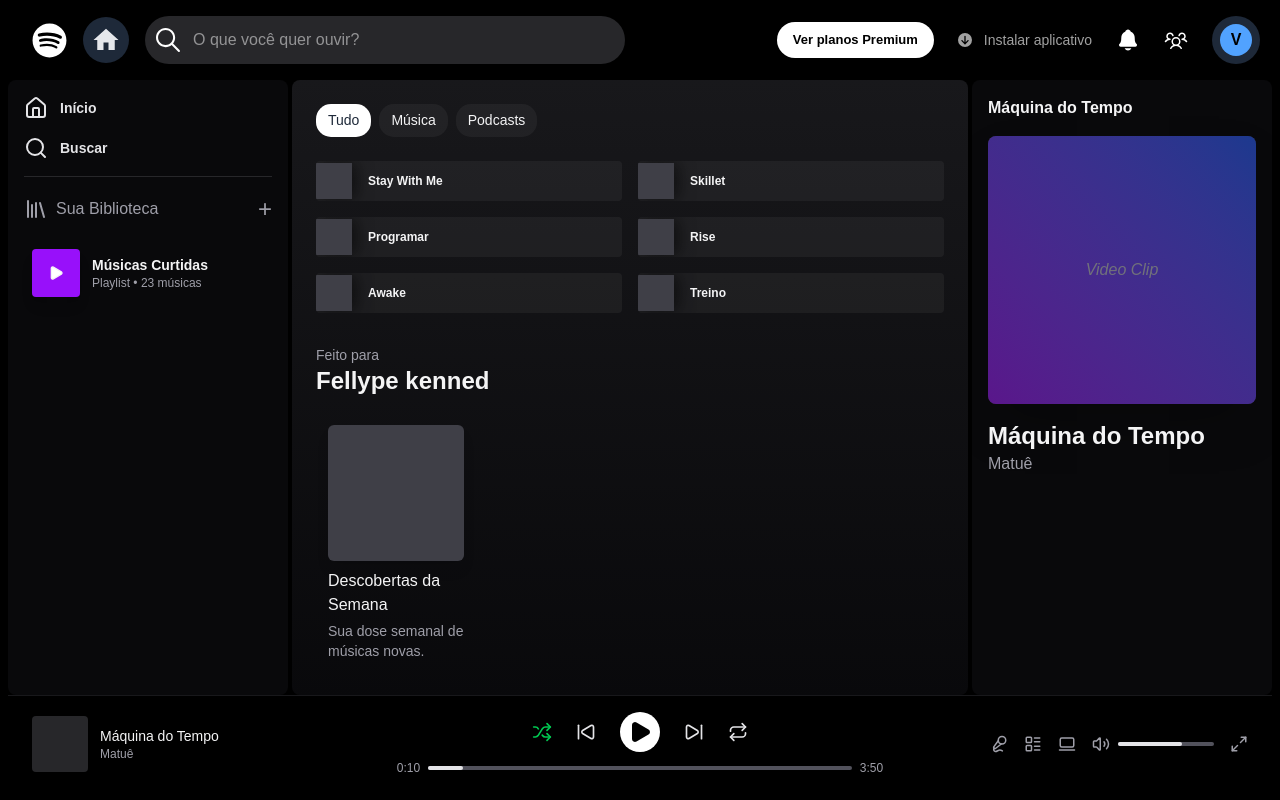
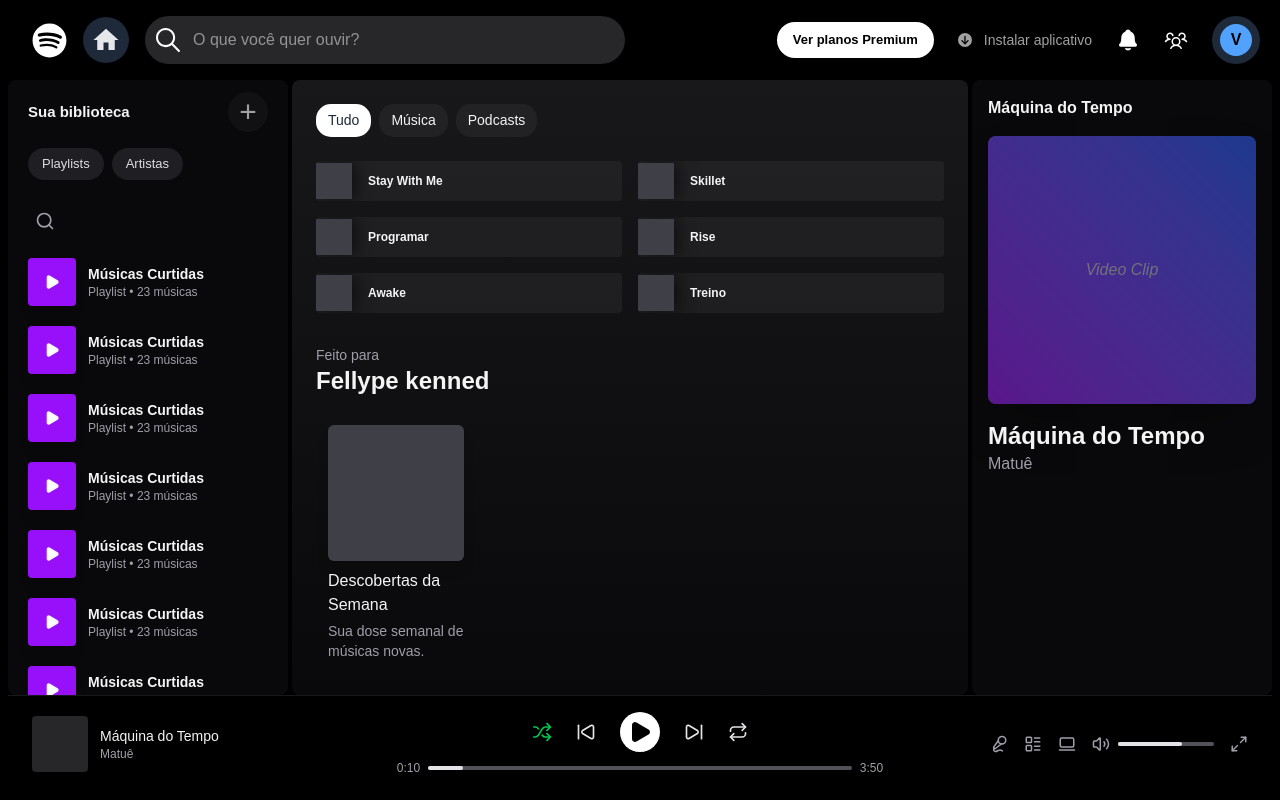
Before and after one commit to Fellypr/Sportify-Clone, a Next.js app: page / in a window 1280 px wide. Built offline with nearby package versions, Linux system fonts and the light colour scheme.

Commit message:
Desing da biblioteca terminado

```diff
--- a/src/app/globals.css
+++ b/src/app/globals.css
@@ -28,6 +28,7 @@ body {
 
 ::-webkit-scrollbar {
   width: 10px !important;
+
 }
 
 ::-webkit-scrollbar-track {
@@ -36,6 +37,7 @@ body {
 
 ::-webkit-scrollbar-thumb {
   background: #4d4d4d !important;
+  border-radius: 1px !important;
 }
 
 ::-webkit-scrollbar-thumb:hover {
--- a/src/app/page.tsx
+++ b/src/app/page.tsx
@@ -71,7 +71,7 @@ export default function SpotifyClone() {
           style={{ width: leftWidth }}
           className="bg-zinc-950 rounded-lg flex flex-col overflow-hidden relative"
         >
-          <div className="flex-1 overflow-y-auto p-4 scrollbar-spotify">
+          <div className="flex-1 overflow-y-hidden p-3 scrollbar-spotify">
             <Biblioteca />
           </div>
 
--- a/src/components/biblioteca/biblioteca.tsx
+++ b/src/components/biblioteca/biblioteca.tsx
@@ -1,38 +1,46 @@
-import { HomeIcon, Library, Play, Search } from "lucide-react";
+"use client";
+
+import InputBiblioteca from "../input-biblioteca/InputBiblioteca";
+import CardBiblioteca from "../card-biblioteca/CardBiblioteca";
 export default function Biblioteca() {
   return (
     <>
-      <nav className="space-y-4">
-        <a
-          href=""
-          className="flex items-center gap-3 text-sm font-semibold text-zinc-200"
-        >
-          <HomeIcon /> Início
-        </a>
-        <a
-          href=""
-          className="flex items-center gap-3 text-sm font-semibold text-zinc-200"
-        >
-          <Search /> Buscar
-        </a>
+      <nav className="space-y-4 h-auto pb-4 px-2">
+        <div className="flex items-center justify-between">
+          <h1 className="text-[15px] font-bold">Sua biblioteca</h1>
+          <span className="text-3xl text-white/60 bg-zinc-800/30 w-10 h-10 flex items-center justify-center rounded-full hover:bg-zinc-800/50 transition cursor-pointer hover:text-white/80">
+            +
+          </span>
+        </div>
+        <div className="flex gap-2">
+          <button className="bg-zinc-700/40 text-[13px] pl-3.5 pr-3.5 pt-1.5 pb-1.5 rounded-[23px] text-white/85 hover:bg-zinc-700/60 cursor-pointer">
+            Playlists
+          </button>
+          <button className="bg-zinc-700/40 text-[13px] pl-3.5 pr-3.5 pt-1.5 pb-1.5 rounded-[23px] text-white/85 hover:bg-zinc-700/60 cursor-pointer">
+            Artistas
+          </button>
+        </div>
       </nav>
-
-      <div className="mt-4 pt-4 border-t border-zinc-800 flex flex-col gap-4">
-        <div className="flex items-center justify-between text-zinc-400">
-          <span className="flex items-center gap-2">
-            <Library /> Sua Biblioteca
-          </span>
-          <span className="text-2xl">+</span>
-        </div>
-        {/* Exemplo de item da biblioteca */}
-        <div className="flex items-center gap-3 hover:bg-zinc-900 p-2 rounded cursor-pointer transition">
-          <div className="w-12 h-12 bg-purple-600 rounded flex items-center justify-center shadow-lg">
-            <Play fill="white" size={16} />
+      <div className="overflow-y-auto h-[500px] scrollbar-spotify">
+        <div className=" flex flex-col gap-1">
+          <div>
+            <InputBiblioteca />
           </div>
-          <div>
-            <p className="text-sm font-bold">Músicas Curtidas</p>
-            <p className="text-xs text-zinc-400">Playlist • 23 músicas</p>
-          </div>
+          <CardBiblioteca />
+          <CardBiblioteca />
+          <CardBiblioteca />
+          <CardBiblioteca />
+          <CardBiblioteca />
+          <CardBiblioteca />
+          <CardBiblioteca />
+          <CardBiblioteca />
+          <CardBiblioteca />
+          <CardBiblioteca />
+          <CardBiblioteca />
+          <CardBiblioteca />
+          <CardBiblioteca />
+          <CardBiblioteca />
+          <CardBiblioteca />
         </div>
       </div>
     </>
--- /dev/null
+++ b/src/components/card-biblioteca/CardBiblioteca.tsx
@@ -0,0 +1,14 @@
+import { Play } from "lucide-react";
+export default function CardBiblioteca() {
+    return(
+        <div className="flex items-center gap-3 hover:bg-zinc-900 p-2 rounded cursor-pointer transition">
+          <div className="w-12 h-12 bg-purple-600 rounded flex items-center justify-center shadow-lg">
+            <Play fill="white" size={16} />
+          </div>
+          <div>
+            <p className="text-sm font-bold">Músicas Curtidas</p>
+            <p className="text-xs text-zinc-400">Playlist • 23 músicas</p>
+          </div>
+        </div>
+    )
+}
--- /dev/null
+++ b/src/components/input-biblioteca/InputBiblioteca.tsx
@@ -0,0 +1,45 @@
+"use client";
+
+import { useState, useRef } from "react";
+import { Search } from "lucide-react";
+
+export default function InputBiblioteca() {
+  const [isExpanded, setIsExpanded] = useState(false);
+  const inputRef = useRef<HTMLInputElement>(null);
+
+  return (
+    <div className="flex items-center justify-start p-2">
+      <div
+        className={`
+          flex items-center hover:bg-zinc-800/50 px-1.5 py-1.5
+          transition-all duration-300 ease-in-out border border-transparent
+          ${isExpanded ? "w-64 bg-zinc-800 border-zinc-600 rounded-[5px]" : "w-9 rounded-full"}
+        `}
+      >
+        <button
+          onClick={() => {
+            setIsExpanded(true);
+            inputRef.current?.focus();
+          }}
+          className="text-zinc-400 hover:text-white transition-colors cursor-pointer "
+        >
+          <Search size={20} />
+        </button>
+
+        <input
+          ref={inputRef}
+          type="text"
+          placeholder="Buscar em Sua Biblioteca"
+          onFocus={() => setIsExpanded(true)}
+          onBlur={() => setIsExpanded(false)}
+          className={`
+            placeholder:text-[12px]
+            bg-transparent border-none outline-none ml-2 text-sm text-white placeholder-zinc-500
+            transition-all duration-300
+            ${isExpanded ? "opacity-100 w-full" : "opacity-0 w-0 pointer-events-none"}
+          `}
+        />
+      </div>
+    </div>
+  );
+}
--- a/tailwind.config.ts
+++ b/tailwind.config.ts
@@ -1,5 +1,5 @@
 import type { Config } from "tailwindcss";
-import plugin from "tailwindcss/plugin"; // Importante para adicionar CSS customizado
+import plugin from "tailwindcss/plugin";
 
 const config: Config = {
   content: [
@@ -13,10 +13,11 @@ const config: Config = {
   plugins: [
     plugin(function({ addUtilities }) {
       addUtilities({
-        /* O erro acontecia porque aqui precisa ser um objeto JS, não CSS puro */
+
         '.scrollbar-spotify': {
           '&::-webkit-scrollbar': {
             width: '10px' ,
+            height: '1px',
           },
           '&::-webkit-scrollbar-track': {
             background: 'transparent',
```
